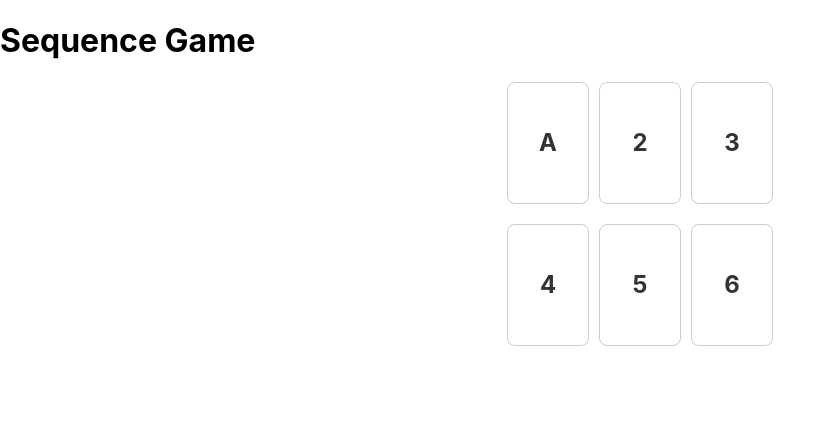
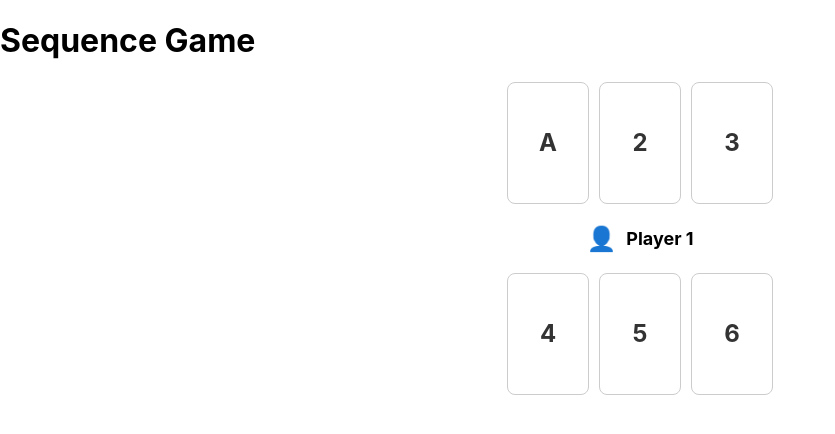
Before and after one commit to sahil-tandon/react-sequence-board-game, a React (Create React App) app: page / in a window 1280 px wide. Shown: the top 434 px of the page, without its empty margins (0-835 px from the left). Built offline with nearby package versions, Linux system fonts and the light colour scheme.

Commit message:
React Sequence Board Game | Player component

```diff
--- a/src/components/App/App.js
+++ b/src/components/App/App.js
@@ -2,8 +2,12 @@ import React from "react";
 import "./App.css";
 import Board from "../Board/Board";
 import Hand from "../Hand/Hand";
+import Player from "../Player/Player";
 
 const App = () => {
+  // Example data for testing the Player component
+  const playerName = "Player 1";
+
   // Example data for testing the Hand component
   const playerHand = [
     { id: 101, value: "4" },
@@ -16,6 +20,7 @@ const App = () => {
     <div className="app">
       <h1>Sequence Game</h1>
       <Board />
+      <Player playerName={playerName} />
       <Hand cards={playerHand} />
       {/* Add other components as needed */}
     </div>
--- /dev/null
+++ b/src/components/Player/Player.css
@@ -0,0 +1,21 @@
+.player {
+    display: flex;
+    flex-direction: column;
+    align-items: center;
+    margin-top: 20px;
+}
+
+.player-info {
+    display: flex;
+    align-items: center;
+}
+
+.player-avatar {
+    font-size: 24px;
+    margin-right: 10px;
+}
+
+.player-name {
+    font-size: 18px;
+    font-weight: bold;
+}
--- /dev/null
+++ b/src/components/Player/Player.js
@@ -0,0 +1,16 @@
+import React from "react";
+import "./Player.css";
+
+const Player = ({ playerName }) => {
+  return (
+    <div className="player">
+      <div className="player-info">
+        <span className="player-avatar">👤</span>
+        <span className="player-name">{playerName}</span>
+      </div>
+      {/* Add other player-related information as needed */}
+    </div>
+  );
+};
+
+export default Player;
```
